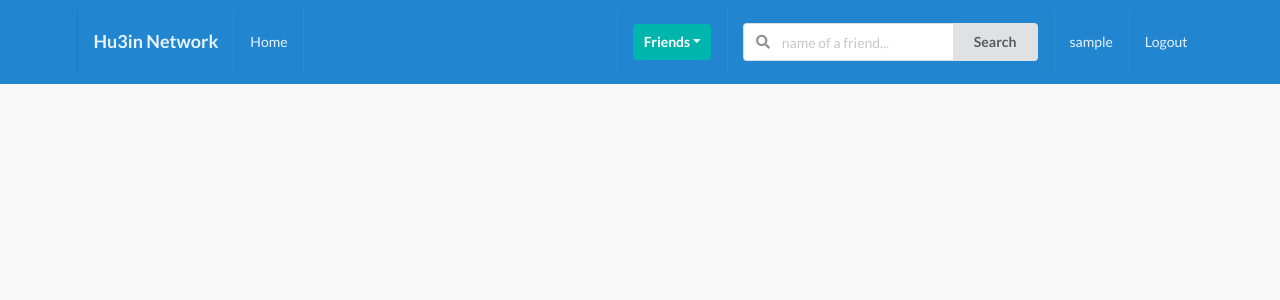
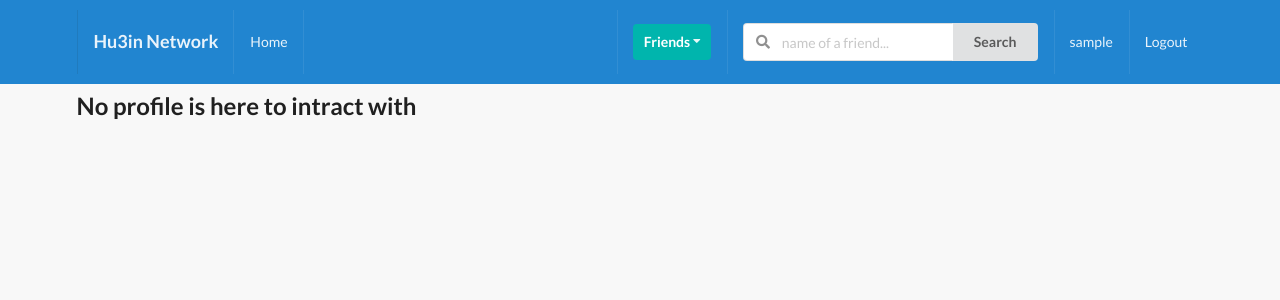
Before and after one commit to Shirhussain/share-with-friend, a Django app: page /profile/profile-list/ in a window 1280 px wide. Shown: the top 300 px of the page. Run offline with Django 3.2, Linux system fonts and the light colour scheme; the visitor is signed in with stand-in values (Sample User, id 1); data comes from the database, SQL or seed files in the repository; some libraries are stand-ins or nearby versions.

Commit message:
removed friend and invitation completed

```diff
--- a/profiles/signals.py
+++ b/profiles/signals.py
@@ -1,4 +1,4 @@
-from django.db.models.signals import post_save
+from django.db.models.signals import post_save, pre_delete
 from django.contrib.auth.models import User
 from django.dispatch import receiver
 
@@ -18,3 +18,12 @@ def post_save_add_to_friends(sender, instance, created, **kwargs):
         receiver_.friends.add(receiver_.user)
         sender_.save()
         receiver_.save()
+
+@receiver(pre_delete, sender=Relationship)
+def pre_delete_remove_from_friends(sender, instance, **kwargs):
+    sender_ = instance.sender
+    receiver_ = instance.receiver
+    sender_.friends.remove(receiver_.user)
+    receiver_.friends.remove(sender_.user)
+    sender_.save()
+    receiver_.save()
--- a/profiles/templates/profiles/profile_list.html
+++ b/profiles/templates/profiles/profile_list.html
@@ -7,11 +7,55 @@
 
 
 {% block content %}
-    <ul>
 
-        {% for item in qs %}
-            <li>{{item}}</li>
-        {% endfor %}
 
-    </ul>
+    {% if is_empty %}
+        <h2>No profile is here to intract with </h2>
+    {% endif %}
+
+
+    {% for profile in object_list %}
+        <div class='ui segment'>
+            <div class="ui grid">
+                <div class="row">
+                    <div class="three wide column">
+                        <img src="{{profile.avatar.url}}" alt="profile" class="ui small circular image">
+                    </div>
+                    <div class="thirteen wide column">
+                        <h3>{{profile.user}}</h3>
+                        <p>{{profile.bio}}</p>
+                        <button class="ui button primary mb-5 w-big">See profile</button>
+                        <br>
+
+                        {% if profile.user not in rel_receiver and profile.user not in rel_sender %}
+                            <form action="{% url 'profiles:send-invite' %}" method="POST">
+                                {% csrf_token %}
+                                <input type="hidden" name="profile_pk" value={{profile.pk}}>
+                                <!-- if those listed profile are not in our relationship so list here to invite -->
+                                    <button type="submit" class="ui positive basic button mb-5 w-big"><i class="plus square icon"></i>Add to friends</button>
+                            </form>
+                        {% endif %}
+
+                        <!-- if the user who are listed in our profile-list and receive invitation from us
+                            then we should check that if the request user means 'me' is not in his/her friend ist
+                            or it means that it's send but not accepted yet
+                        -->
+                        {% if profile.user in rel_receiver and request.user not in profile.friends.all %}
+                            <button class="ui disabled button mb-5 w-big"><i class="user icon"></i>Waiting for approval</button>
+                        {% endif %}
+
+
+                        {% if request.user in profile.friends.all %}
+                            <form action="{% url 'profiles:remove-friend' %}" method="POST">
+                                {% csrf_token %}
+                                <input type="hidden" name='profile_pk' value={{profile.pk}}>
+
+                                    <button class="ui negative basic button mb-5 w-big"><i class="minus square icon"></i>Remove from friends</button>
+                            </form>
+                        {% endif %}
+                    </div>
+                </div>
+            </div>
+        </div>
+    {% endfor %}
 {% endblock content %}
--- a/profiles/urls.py
+++ b/profiles/urls.py
@@ -3,14 +3,20 @@ from django.urls import path
 from .views import (
     my_profile_view,
     invitation_received_view,
-    profile_list_view,
-    invite_profiles_list_view
+    # profile_list_view,
+    invite_profiles_list_view,
+    ProfileListView,
+    send_invitation,
+    remove_from_friend,
 )
 
 app_name = 'profiles'
 urlpatterns = [
     path('me/', my_profile_view, name='myprofile'),
     path('my-invitation/', invitation_received_view, name='my-invitation'),
-    path('profile-list/', profile_list_view, name='profile-list'),
+    # path('profile-list/', profile_list_view, name='profile-list'),
+    path('profile-list/', ProfileListView.as_view(), name='profile-list'),
     path('to-invite/', invite_profiles_list_view, name='to-invite-profile-list'),
+    path('send-invite/', send_invitation, name='send-invite'),
+    path('remove-friend/', remove_from_friend, name='remove-friend'),
 ]
--- a/profiles/views.py
+++ b/profiles/views.py
@@ -1,4 +1,7 @@
-from django.shortcuts import render
+from django.shortcuts import render, redirect
+from django.views.generic import ListView
+from django.contrib.auth.models import User
+from django.db.models import Q
 
 from .models import Profile, Relationship
 from .forms import ProfileForm
@@ -31,15 +34,6 @@ def invitation_received_view(request):
     return render(request, 'profiles/my_invitation.html', context)
 
 
-def profile_list_view(request):
-    user = request.user
-    qs = Profile.objects.get_all_profiles(user)
-
-    context = {
-        'qs': qs
-    }
-    return render(request, 'profiles/profile_list.html', context)
-
 def invite_profiles_list_view(request):
     user = request.user
     qs = Profile.objects.get_all_profiles_to_invite(user)
@@ -48,3 +42,85 @@ def invite_profiles_list_view(request):
         'qs': qs
     }
     return render(request, 'profiles/to_invite_profile_list.html', context)
+
+
+# def profile_list_view(request):
+#     user = request.user
+#     qs = Profile.objects.get_all_profiles(user)
+
+#     context = {
+#         'qs': qs
+#     }
+#     return render(request, 'profiles/profile_list.html', context)
+
+
+# i wanna refactore the above function
+class ProfileListView(ListView):
+    model = Profile
+    template_name = 'profiles/profile_list.html'
+    # context_object_name = 'qs'
+
+    def get_queryset(self):
+        qs = Profile.objects.get_all_profiles(self.request.user)
+        return qs
+
+    def get_context_data(self, **kwargs):
+        context = super().get_context_data(**kwargs)
+        # for making sure that we are geting the requested user do the following lines of code
+        # cuz sometime i use just request.user and got errors
+        user = User.objects.get(username__iexact=self.request.user)
+        profile = Profile.objects.get(user=user)
+        # relationship_receiver
+        # and here when we are the sender of invite
+        rel_r = Relationship.objects.filter(sender=profile)
+        # rel_sender
+        # we are the receiver of the invite
+        rel_s = Relationship.objects.filter(receiver=profile)
+        rel_receiver = []
+        rel_sender = []
+        for item in rel_r:
+            rel_receiver.append(item.receiver.user)
+
+        for item in rel_s:
+            rel_sender.append(item.sender.user)
+        # we can check that if the link of our queryset is = '0' then we gonna create another
+        # context dictionary like 'is_empty' and return it to True because by default it set to False
+        context["rel_sender"] = rel_sender
+        context["rel_receiver"] = rel_receiver
+        context["is_empty"] = False
+        if len(self.get_queryset())==0:
+            context["is_empty"] = True
+        return context
+
+
+def send_invitation(request):
+    if request.method == 'POST':
+        pk = request.POST.get('profile_pk')
+        user = request.user
+        sender = Profile.objects.get(user=user)
+        receiver = Profile.objects.get(pk=pk)
+
+        rel = Relationship.objects.create(sender=sender, receiver=receiver, status='send')
+        # I wanna redirect to the same path so here is the way
+        return redirect(request.META.get('HTTP_REFERER'))
+
+    return redirect('profiles:myprofile')
+
+
+def remove_from_friend(request):
+    if request.method == 'POST':
+        pk = request.POST.get('profile_pk')
+        user = request.user
+        sender = Profile.objects.get(user=user)
+        receiver = Profile.objects.get(pk=pk)
+
+        # it's somehow complected cuz we don't know who is the sender and who is the receiver
+        # it means that i don't know if i invited a particular user or vise versa
+        # here is the deal that you have to remove yourself from your friend list and vis versa
+        rel = Relationship.objects.get(
+            (Q(sender=sender) & Q(receiver=receiver)) | (Q(sender=receiver) & (Q(receiver=sender)))
+        )
+        rel.delete()
+        return redirect(request.META.get('HTTP_REFERER'))
+
+    return redirect('profiles:myprofile')
--- a/static_project/style.css
+++ b/static_project/style.css
@@ -27,6 +27,10 @@ body {
     margin-bottom: 5px !important;
 }
 
+.w-big {
+    width: 200px !important;
+}
+
 .bwhite-lg  {
     background-color: transparent !important;
 }
```
